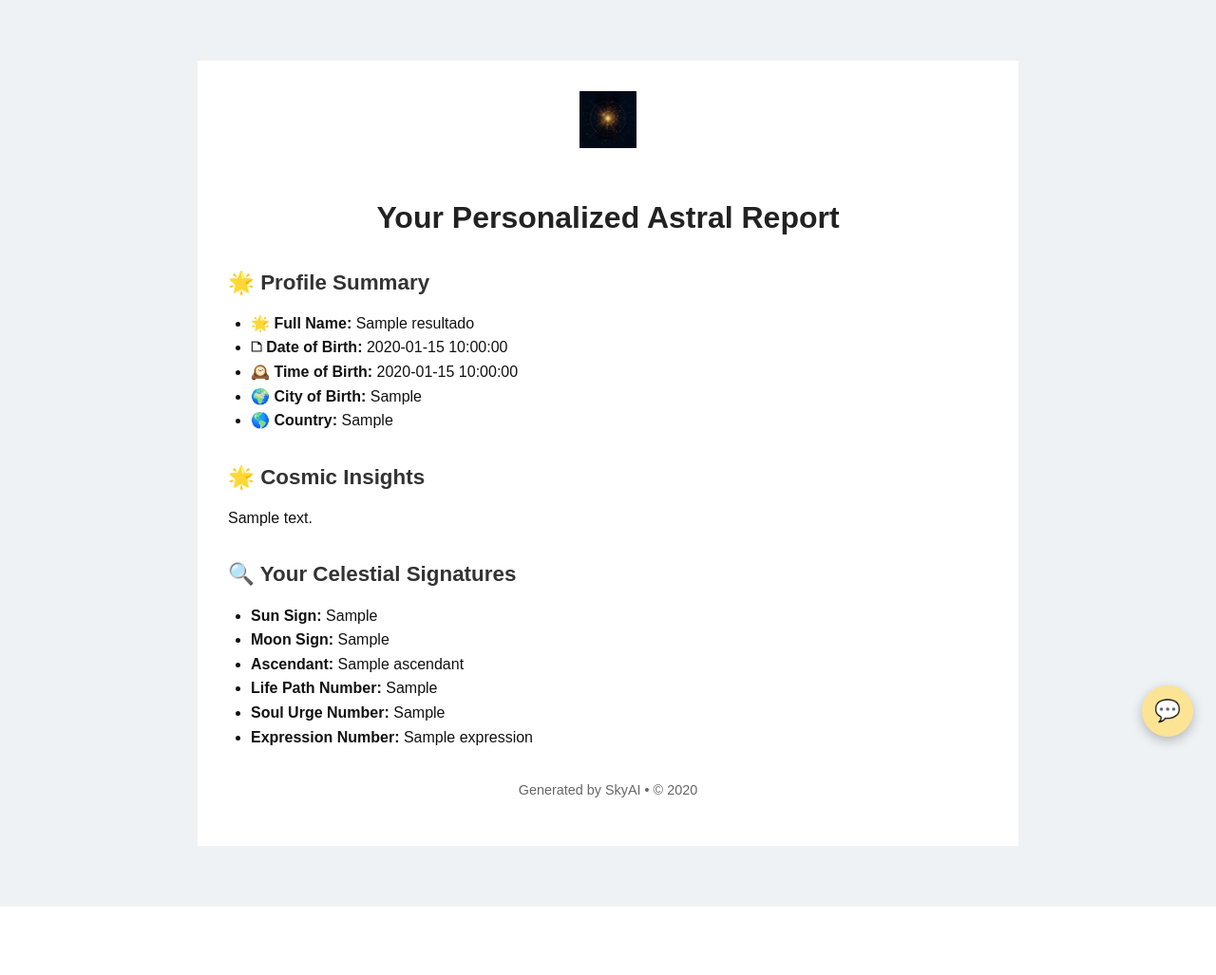
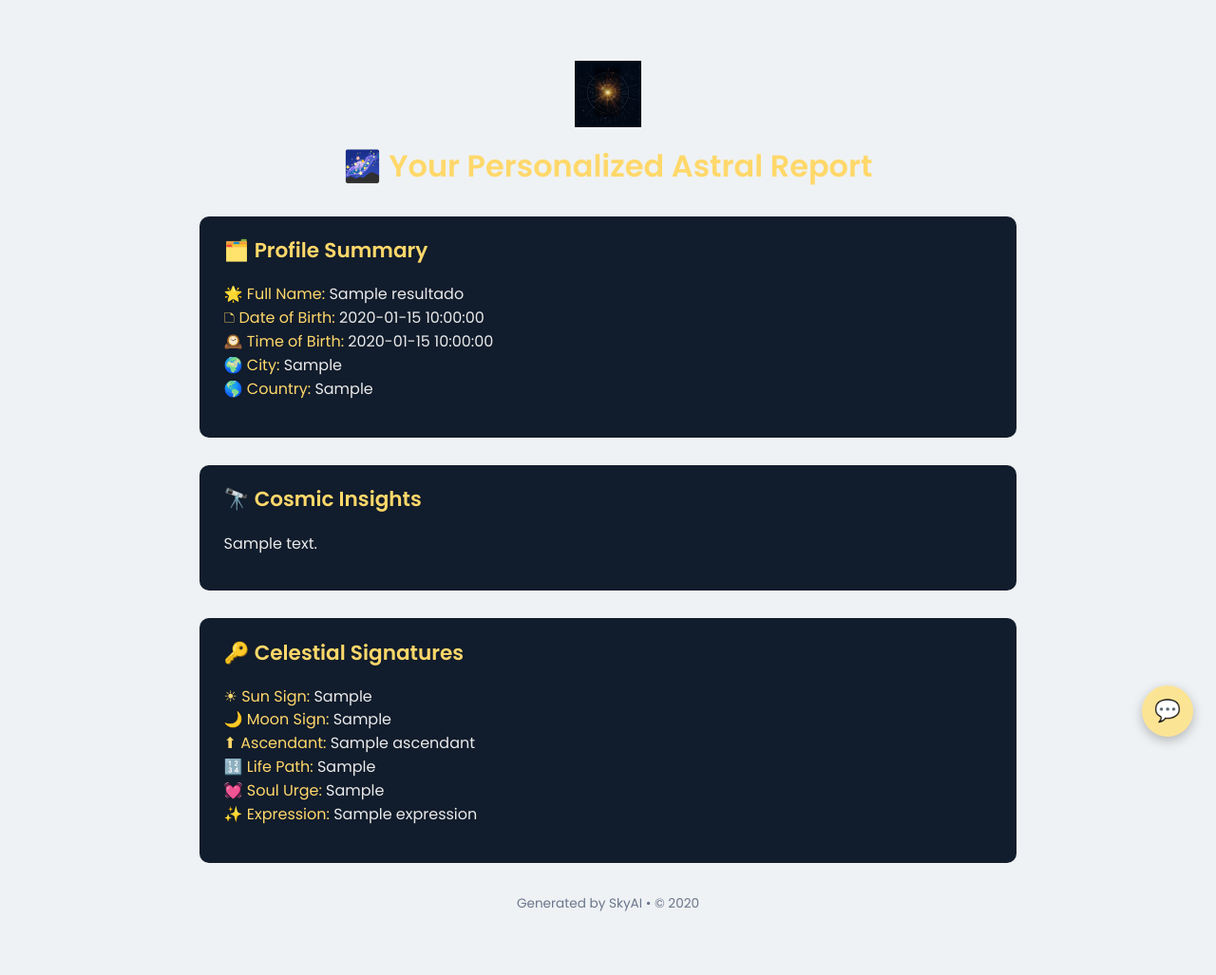
Before and after one commit to AndreaVaz0608/skyai, a Flask app: template app/templates/relatorio_pdf.html in a window 1280 px wide. Shown: the whole page at 95% size. Before the commit the page ends 955 px from the top, so only its background shows below. Run offline with Flask 3, Linux system fonts and the light colour scheme; the template is opened without the code that fills it: most values are stand-ins (such as "Sample title", 1, 10 or a date in 2020).

Commit message:
feat(ui): new SkyAI dark template for report + safe texto handling

```diff
--- a/app/templates/relatorio_pdf.html
+++ b/app/templates/relatorio_pdf.html
@@ -3,64 +3,81 @@
 {% block body_class %}report-page{% endblock %}
 
 {% block content %}
-<div class="report-box" style="max-width: 800px; margin: 2rem auto; font-family: Arial, sans-serif; padding: 2rem; background: #ffffff; color: #111;">
 
-  <div style="text-align: center;">
-    <img src="{{ url_for('static', filename='img/logo_skyai.png') }}" alt="SkyAI Logo" style="max-height: 60px; margin-bottom: 1.5rem;">
-    <h1 style="color: #222;">Your Personalized Astral Report</h1>
+<!-- ======= CONTÊINER PRINCIPAL ======= -->
+<div style="max-width: 860px; margin:2rem auto; padding:0 1rem;">
+
+  <!-- ---------- Cabeçalho ---------- -->
+  <div style="text-align:center; margin-bottom:2rem;">
+      <img src="{{ url_for('static', filename='img/logo_skyai.png') }}"
+           alt="SkyAI Logo" style="max-height:70px">
+      <h1 style="margin-top:.8rem; font-size:2rem; color:#FFD86A;">
+          🌌 Your Personalized Astral Report
+      </h1>
   </div>
 
+  <!-- ---------- bloco de erro ---------- -->
   {% if resultado.erro %}
-    <div class="error-msg" style="margin-top: 1.5rem; background: #ffe6e6; padding: 1rem; border-radius: 8px;">
-      <p style="color: #c00;">🚧 We couldn't complete your astral reading with AI at this moment. Showing fallback information instead.</p>
-      <p><strong>Error Details:</strong> {{ resultado.erro }}</p>
+    <div style="background:#401010; padding:1rem 1.4rem; border-radius:8px;
+                color:#FF9E9E; margin-bottom:1.8rem;">
+        🚧 We couldn’t complete your astral reading.<br>
+        <small><strong>Error:</strong> {{ resultado.erro }}</small>
     </div>
   {% endif %}
 
-  <div class="section" style="margin-top: 2rem;">
-    <h2 style="color: #333; font-size: 1.4rem; margin-bottom: 1rem;">🌟 Profile Summary</h2>
-    <ul style="padding-left: 1.5rem;">
-      <li><strong>🌟 Full Name:</strong> {{ resultado.nome or '—' }}</li>
-      <li><strong>🗅️ Date of Birth:</strong> {{ resultado.birth_date or '—' }}</li>
-      <li><strong>🕰️ Time of Birth:</strong> {{ resultado.birth_time or '—' }}</li>
-      <li><strong>🌍 City of Birth:</strong> {{ resultado.birth_city or '—' }}</li>
-      <li><strong>🌎 Country:</strong> {{ resultado.birth_country or '—' }}</li>
+  <!-- ---------- PROFILE SUMMARY ---------- -->
+  <section style="background:#111C2C; border-radius:10px; padding:1.4rem 1.6rem; margin-bottom:1.8rem;">
+     <h2 style="color:#FFD86A; font-size:1.35rem; margin-top:0;">🗂️ Profile Summary</h2>
+     <ul style="list-style:none; padding:0; margin-top:.8rem; font-size:1rem; line-height:1.55rem; color:#EAEAEA;">
+        <li><span style="color:#FFD86A;">🌟 Full Name:</span> {{ resultado.nome|default('—') }}</li>
+        <li><span style="color:#FFD86A;">🗅️ Date of Birth:</span> {{ resultado.birth_date|default('—') }}</li>
+        <li><span style="color:#FFD86A;">🕰️ Time of Birth:</span> {{ resultado.birth_time|default('—') }}</li>
+        <li><span style="color:#FFD86A;">🌍 City:</span> {{ resultado.birth_city|default('—') }}</li>
+        <li><span style="color:#FFD86A;">🌎 Country:</span> {{ resultado.birth_country|default('—') }}</li>
      </ul>
-  </div>
+  </section>
 
-  <div class="section" style="margin-top: 2rem;">
-    <h2 style="color: #333; font-size: 1.4rem; margin-bottom: 1rem;">🌟 Cosmic Insights</h2>
-    {% set blocos = resultado.texto.split('## ') %}
-    {% for bloco in blocos %}
-      {% set texto = bloco.strip() %}
-      {% if texto %}
-        <div class="ai-summary-item" style="margin-bottom: 1.5rem;">
-          {% set partes = texto.split(':', 1) %}
+  <!-- ---------- COSMIC INSIGHTS ---------- -->
+  <section style="background:#111C2C; border-radius:10px; padding:1.4rem 1.6rem; margin-bottom:1.8rem;">
+     <h2 style="color:#FFD86A; font-size:1.35rem; margin-top:0;">🔭 Cosmic Insights</h2>
+
+     {% set texto_bruto = resultado.texto|default('') %}
+     {% if texto_bruto %}
+        {% for bloco in texto_bruto.split('## ') if bloco.strip() %}
+           {% set bloco_limpo = bloco|trim %}
+           <div style="margin:.9rem 0;">
+               {% set partes = bloco_limpo.split(':', 1) %}
                {% if partes|length > 1 and partes[0]|length < 70 %}
-            <h3 style="color: #555; font-size: 1.1rem; margin-bottom: 0.5rem;">{{ partes[0]|replace('###','')|trim }}</h3>
-            <p style="margin: 0;">{{ partes[1]|trim }}</p>
+                   <h3 style="color:#FFD86A; font-size:1.1rem; margin-bottom:.3rem;">
+                       {{ partes[0]|replace('###','')|trim }}
+                   </h3>
+                   <p style="margin:0; color:#EAEAEA;">{{ partes[1]|trim }}</p>
                {% else %}
-            <p style="margin: 0;">{{ texto|replace('###','') }}</p>
+                   <p style="margin:0; color:#EAEAEA;">{{ bloco_limpo|replace('###','') }}</p>
                {% endif %}
            </div>
+        {% endfor %}
+     {% else %}
+        <p style="color:#EAEAEA;">— Insights not available —</p>
      {% endif %}
-    {% endfor %}
-  </div>
+  </section>
 
-  <div class="section" style="margin-top: 2rem;">
-    <h2 style="color: #333; font-size: 1.4rem; margin-bottom: 1rem;">🔍 Your Celestial Signatures</h2>
-    <ul style="padding-left: 1.5rem;">
-      <li><strong>Sun Sign:</strong> {{ resultado.sun_sign or '—' }}</li>
-      <li><strong>Moon Sign:</strong> {{ resultado.moon_sign or '—' }}</li>
-      <li><strong>Ascendant:</strong> {{ resultado.ascendant or '—' }}</li>
-      <li><strong>Life Path Number:</strong> {{ resultado.life_path or '—' }}</li>
-      <li><strong>Soul Urge Number:</strong> {{ resultado.soul_urge or '—' }}</li>
-      <li><strong>Expression Number:</strong> {{ resultado.expression or '—' }}</li>
+  <!-- ---------- SIGNATURES / NUMBERS ---------- -->
+  <section style="background:#111C2C; border-radius:10px; padding:1.4rem 1.6rem;">
+     <h2 style="color:#FFD86A; font-size:1.35rem; margin-top:0;">🔑 Celestial Signatures</h2>
+     <ul style="list-style:none; padding:0; margin-top:.8rem; font-size:1rem; line-height:1.55rem; color:#EAEAEA;">
+        <li><span style="color:#FFD86A;">☀ Sun Sign:</span> {{ resultado.sun_sign|default('—') }}</li>
+        <li><span style="color:#FFD86A;">🌙 Moon Sign:</span> {{ resultado.moon_sign|default('—') }}</li>
+        <li><span style="color:#FFD86A;">⬆ Ascendant:</span> {{ resultado.ascendant|default('—') }}</li>
+        <li><span style="color:#FFD86A;">🔢 Life Path:</span> {{ resultado.life_path|default('—') }}</li>
+        <li><span style="color:#FFD86A;">💓 Soul Urge:</span> {{ resultado.soul_urge|default('—') }}</li>
+        <li><span style="color:#FFD86A;">✨ Expression:</span> {{ resultado.expression|default('—') }}</li>
      </ul>
-  </div>
+  </section>
 
-  <div style="text-align: center; margin-top: 2rem;">
-    <p style="font-size: 0.9rem; color: #666;">Generated by SkyAI • © {{ current_year or 2025 }}</p>
-  </div>
+  <p style="text-align:center; color:#6A768C; font-size:.85rem; margin-top:2rem;">
+      Generated by SkyAI • © {{ current_year|default(2025) }}
+  </p>
+
 </div>
 {% endblock %}
```
Lines whose indentation alone changed are shown as unchanged.
